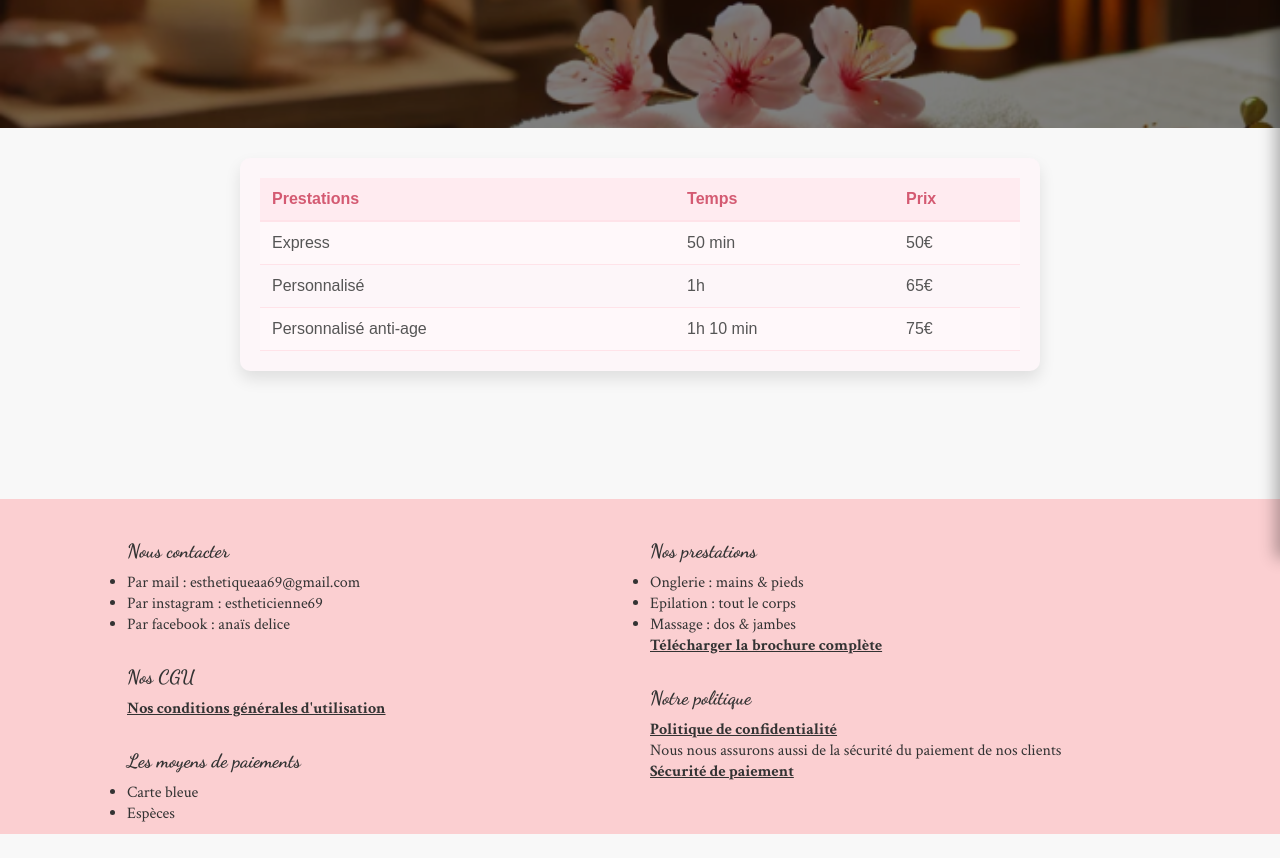
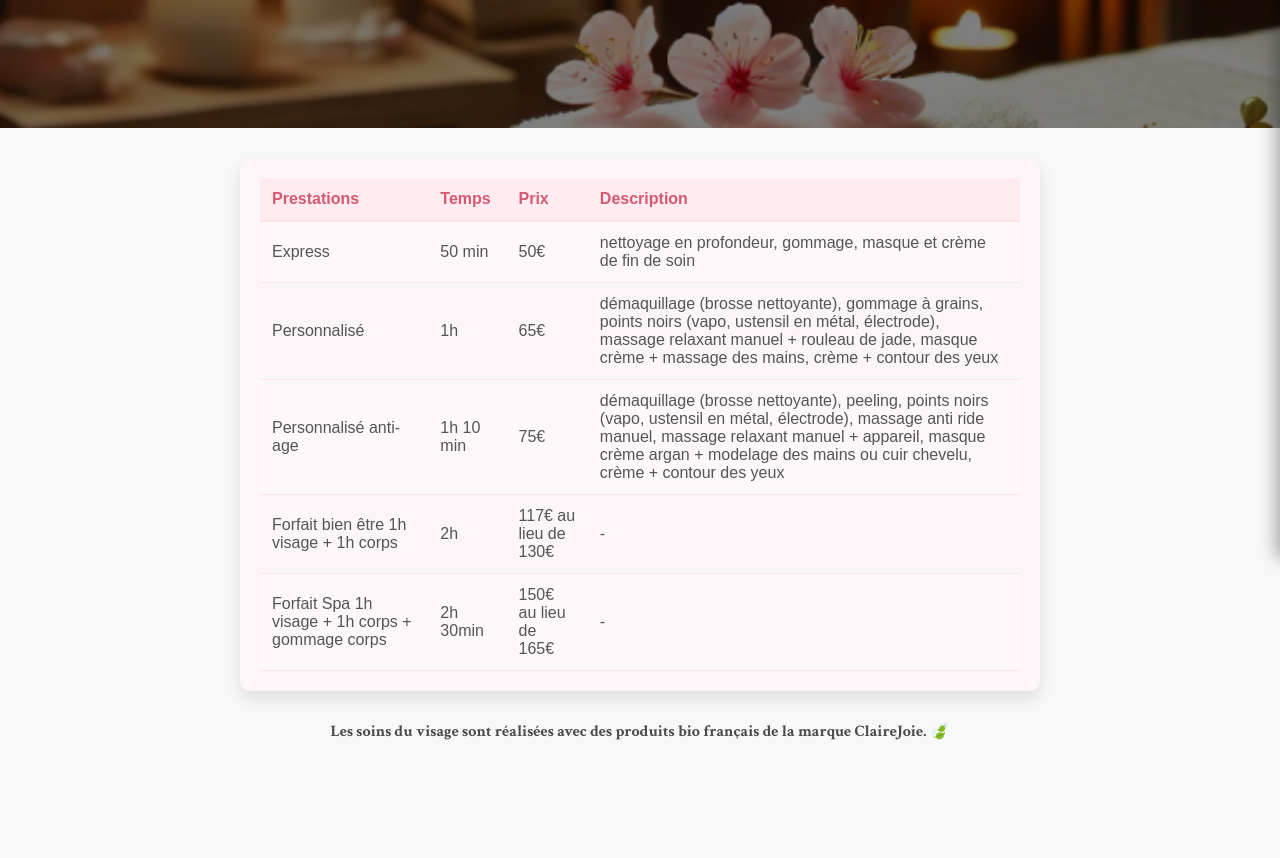
Before and after one commit to Kez0X/Lesthetique, a SvelteKit app: page /soins-visage in a window 1280 px wide. Shown: the part 242-1100 px from the top of the page. Before the commit the page ends 1076 px from the top, so only its background shows below. Built offline with nearby package versions, Linux system fonts and the light colour scheme.

Commit message:
feat : new prestations status : check

```diff
--- a/src/app.css
+++ b/src/app.css
@@ -77,6 +77,14 @@ h1 {
     font-size: 1rem;
 }
 
+.follow-us-localisation{
+    margin-bottom: 10px;
+    color: #6D6D6D;
+    font-size: 0.8rem;
+    width : 70%;
+    margin: auto;
+}
+
 .social-icons a {
     margin: 0 10px;
 }
--- a/src/lib/navbar.svelte
+++ b/src/lib/navbar.svelte
@@ -48,7 +48,7 @@
 
 		<!-- Catégories avec images de fond, rendant chaque élément cliquable -->
 		<a href="/onglerie" class="menu-item" style="background-image: url({Onglerie});" on:click={toggleMenu}>
-			<div class="menu-item-back">Onglerie</div>
+			<div class="menu-item-back">Onglerie - Manucure - Pédicure</div>
 		</a>
 		<a href="/epilations" class="menu-item" style="background-image: url({Epilations});" on:click={toggleMenu}>
 			<div class="menu-item-back">Épilations</div>
--- a/src/routes/+page.svelte
+++ b/src/routes/+page.svelte
@@ -30,7 +30,9 @@
 							<b>Prendre rendez-vous 💄</b>
 						</button>
 					</div>
-					<p class="follow-us">Notre secteur d'activité : Oullins, Pierre Bénite, La Mulatière</p>
+					<p class="follow-us-localisation">Notre secteur d'activité : Oullins, Saint-Genis-Laval, Sainte-Foy-lès-Lyon, La Mulatière, Tassin,
+						Craponne, Millery, Charly, Vernaison, Irigny, Francheville, Brignais,
+						Chaponost, Pierre-bénite</p>
 					<p class="follow-us">Nous suivre sur les réseaux sociaux</p>
 					<div class="social-icons">
 						<a href="https://www.facebook.com/profile.php?id=61563897359229"><img src={Facebook} alt="Facebook"></a>
--- a/src/routes/epilations/+page.svelte
+++ b/src/routes/epilations/+page.svelte
@@ -105,6 +105,7 @@
             </tbody>
         </table>
     </div>
+    <p>Les épilations sont réalisées avec des cires certifiée bio. 🍃</p>
 </div>
 
 
@@ -186,6 +187,15 @@
         font-family: 'Crimson Text', sans-serif;
     }
 
+    p{
+        text-align : center;
+        font-size : 1em;
+        margin-top : 20px;
+        font-family: 'Crimson Text', sans-serif;
+        font-weight : bold;
+        color : #4A4A4A;
+    }
+
     @media (max-width: 768px) {
         .header-section h1 {
             font-size: 2em;
--- a/src/routes/onglerie/+page.svelte
+++ b/src/routes/onglerie/+page.svelte
@@ -1,5 +1,5 @@
 <svelte:head>
-    <title>Onglerie - L'esthétique</title>
+    <title>Onglerie - Manucure Pédicure - L'esthétique</title>
     <meta name="description" content="Découvrez nos prestations d'onglerie : soins des mains et des pieds, pose de vernis, et bien plus." />
 </svelte:head>
 
@@ -7,14 +7,13 @@
     import OnglerieImage from '$lib/images/onglerie.png';
 
     let prestations = [
-        { name: "Pose de vernis semi couleur unie", time: "30 min", price: "40€", description: "cuticule, limage, pose de vernis, huile de fin de soin" },
-        { name: "Soin des mains", time: "45 min", price: "50€", description: "" },
-        { name: "Soin des pieds", time: "45 min", price: "55€", description: "" },
-        { name: "Pose de vernis semi-permanent", time: "40 min", price: "40€", description: "" },
-        { name: "Dépose de vernis semi-permanent", time: "20 min", price: "15€", description: "" },
-        { name: "Beauté des pieds", time: "1h", price: "60€", description: "" },
-        { name: "Pose complète gel", time: "1h 30min", price: "80€", description: "" },
-        { name: "Remplissage gel", time: "1h", price: "55€", description: "" }
+        { name: "Pose de vernis semi-permanent couleur unie", time: "30 min", price: "40€", description: "Cuticules, limage, pose de vernis, huile de fin de soin" },
+        { name: "Soin des mains", time: "1h", price: "50€", description: "gommage, limage, massage, hydratation et base" },
+        { name: "Soin des pieds", time: "1h", price: "55€", description: "gommage, râpe, limage, massage, hydratation et base" },
+        { name: "Soin des mains + pose de vernis semi-permanent", time: "-", price: "70€", description: "gommage, limage, massage, hydratation et base, cuticules, limage, pose de vernis, huile de fin de soin" },
+        { name: "Soin des pieds + pose de vernis semi-permanent", time: "-", price: "75€", description: "gommage, râpe, limage, massage, hydratation et base, cuticules, limage, pose de vernis, huile de fin de soin" },
+        { name: "Forfait beauté mains 1h visage + soin des mains + pose de vernis", time: "-", price: "121€ au lieu de 135€", description: "" },
+        { name: "Forfait beauté pied 1h visage + soins des pieds + pose de vernis", time: "-", price: "126€ au lieu de 140€", description : ""}
     ];
 </script>
 
@@ -22,7 +21,7 @@
     <!-- Image de fond et titre -->
     <div class="header-section" style="background-image: url({OnglerieImage});">
         <div class="overlay"></div>
-        <h1>Prestations Onglerie</h1>
+        <h1>Prestations Onglerie - Manucure - Pédicure</h1>
     </div>
 
     <!-- Tableau des prestations -->
@@ -48,6 +47,7 @@
             </tbody>
         </table>
     </div>
+    <p>Les manucures et pédicures sont réalisées avec des produits bio et/ou naturels. 🍃</p>
 </div>
 
 <style>
@@ -113,6 +113,15 @@
         color: #555;
     }
 
+    p{
+        text-align : center;
+        font-size : 1em;
+        margin-top : 20px;
+        font-family: 'Crimson Text', sans-serif;
+        font-weight : bold;
+        color : #4A4A4A;
+    }
+
     .prestations-table tbody tr:nth-child(odd) {
         background-color: #fff8fa;
     }
--- a/src/routes/rehaussement-cils/+page.svelte
+++ b/src/routes/rehaussement-cils/+page.svelte
@@ -38,6 +38,7 @@
             </tbody>
         </table>
     </div>
+    <p>Produits conventionnels 🌸</p>
 </div>
 
 
@@ -112,6 +113,16 @@
         padding: 12px;
     }
 
+    p{
+        text-align : center;
+        font-size : 1em;
+        margin-top : 20px;
+        font-family: 'Crimson Text', sans-serif;
+        font-weight : bold;
+        color : #4A4A4A;
+    }
+
+
     @media (max-width: 768px) {
         .header-section h1 {
             font-size: 2em;
--- a/src/routes/soins-corps/+page.svelte
+++ b/src/routes/soins-corps/+page.svelte
@@ -7,9 +7,12 @@
     import SoinsCorpsImage from '$lib/images/massages.png';
 
     let prestations = [
+        { name: "Drainage lymphatique", time: "1h", price: "65€" },
         { name: "Drainage minceur", time: "1h", price: "75€" },
+        { name: "Cure de 6 séances", time: "1h", price: "420€ - 70€/séance" },
         { name: "Relaxant", time: "1h", price: "65€" },
-        { name: "Drainage lymphatique", time: "1h", price: "65€" }
+        { name: "Forfait bien être 1h visage + 1h corps", time: "2h", price: "117€ au lieu de 130€" },
+        { name: "Forfait Spa 1h visage + 1h corps + gommage corps", time: "2h 30min", price: "150€ au lieu de 165€" }
     ];
 </script>
 
@@ -39,6 +42,7 @@
             </tbody>
         </table>
     </div>
+    <p>Les soins du corps sont réalisées avec des huiles végétales. 🍃</p>
 </div>
 
 
@@ -113,6 +117,15 @@
         padding: 12px;
     }
 
+    p{
+        text-align : center;
+        font-size : 1em;
+        margin-top : 20px;
+        font-family: 'Crimson Text', sans-serif;
+        font-weight : bold;
+        color : #4A4A4A;
+    }
+
     @media (max-width: 768px) {
         .header-section h1 {
             font-size: 2em;
--- a/src/routes/soins-visage/+page.svelte
+++ b/src/routes/soins-visage/+page.svelte
@@ -7,9 +7,11 @@
     import SoinsVisagesImage from '$lib/images/soins-visages.png';
 
     let prestations = [
-        { name: "Express", time: "50 min", price: "50€" },
-        { name: "Personnalisé", time: "1h", price: "65€" },
-        { name: "Personnalisé anti-age", time: "1h 10 min", price: "75€" }
+        { name: "Express", time: "50 min", price: "50€", description : "nettoyage en profondeur, gommage, masque et crème de fin de soin" },
+        { name: "Personnalisé", time: "1h", price: "65€", description : "démaquillage (brosse nettoyante), gommage à grains, points noirs (vapo, ustensil en métal, électrode), massage relaxant manuel + rouleau de jade, masque crème + massage des mains, crème + contour des yeux" },
+        { name: "Personnalisé anti-age", time: "1h 10 min", price: "75€", description : "démaquillage (brosse nettoyante), peeling, points noirs (vapo, ustensil en métal, électrode), massage anti ride manuel, massage relaxant manuel + appareil, masque crème argan + modelage des mains ou cuir chevelu, crème + contour des yeux" },
+        { name: "Forfait bien être 1h visage + 1h corps", time: "2h", price: "117€ au lieu de 130€" },
+        { name: "Forfait Spa 1h visage + 1h corps + gommage corps", time: "2h 30min", price: "150€ au lieu de 165€" }
     ];
 </script>
 
@@ -26,6 +28,7 @@
                     <th>Prestations</th>
                     <th>Temps</th>
                     <th>Prix</th>
+                    <th>Description</th>
                 </tr>
             </thead>
             <tbody>
@@ -34,11 +37,13 @@
                         <td>{prestation.name}</td>
                         <td>{prestation.time}</td>
                         <td>{prestation.price}</td>
+                        <td>{prestation.description ? prestation.description : "-"}</td>
                     </tr>
                 {/each}
             </tbody>
         </table>
     </div>
+    <p>Les soins du visage sont réalisées avec des produits bio français de la marque ClaireJoie. 🍃</p>
 </div>
 
 
@@ -113,6 +118,15 @@
         padding: 12px;
     }
 
+    p{
+        text-align : center;
+        font-size : 1em;
+        margin-top : 20px;
+        font-family: 'Crimson Text', sans-serif;
+        font-weight : bold;
+        color : #4A4A4A;
+    }
+
     @media (max-width: 768px) {
         .header-section h1 {
             font-size: 2em;
```
Also changed, not shown: src/routes/forfaits/+page.svelte (+13 -4 lines).
